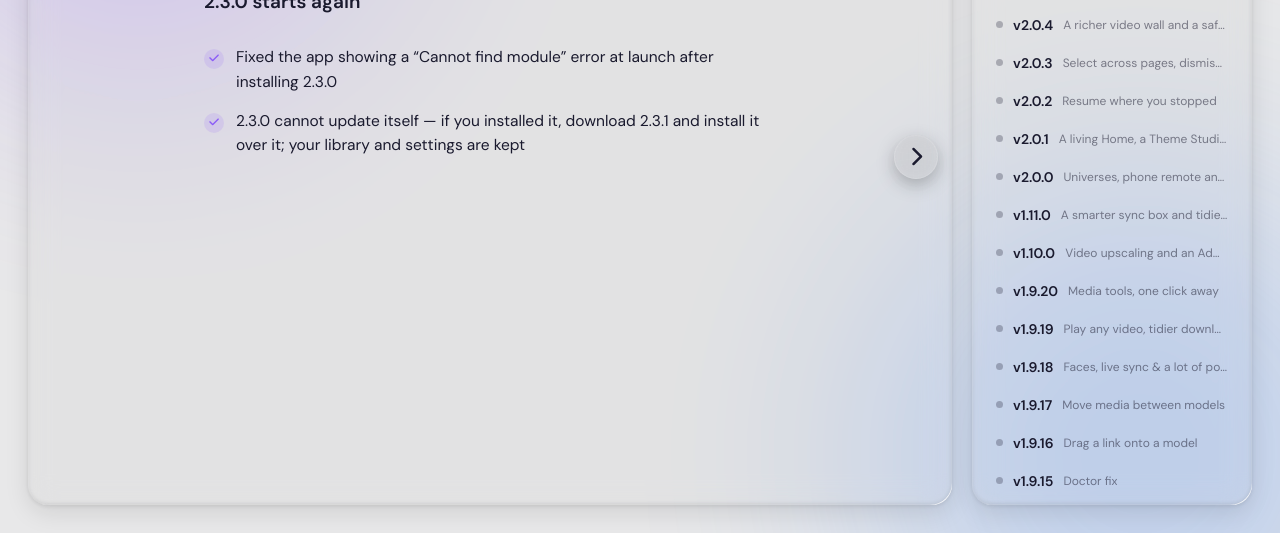
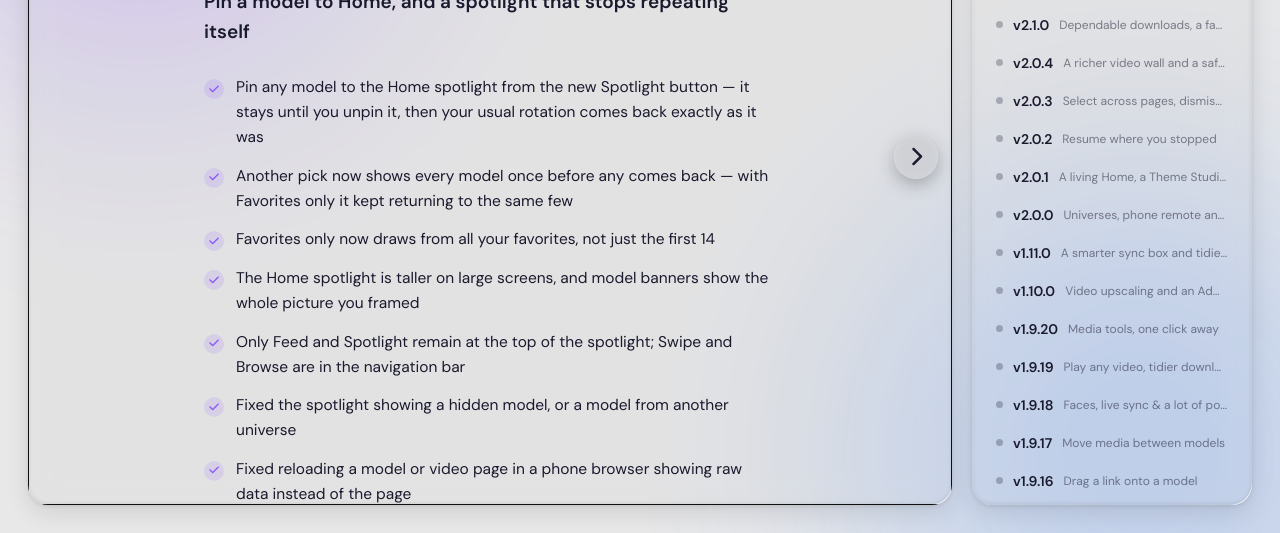
Before and after one commit to Delle-orga/Delle-Model-LP, a website: page releases/index.html in a window 1280 px wide. Shown: the part 267-800 px from the top of the page. Drawn offline with Linux system fonts and the light colour scheme.

Commit message:
changelog: v2.3.2 (spotlight pin, no-repeat picks, taller heroes); bump ?v cache-bust

```diff
--- a/releases/changelog.js
+++ b/releases/changelog.js
@@ -2,6 +2,21 @@
    ➕ Pour ajouter une version : copie un objet EN HAUT de la liste (la plus récente
       en premier). `date` est optionnel (omis = pas affiché). `tag` = petit libellé. */
 window.CHANGELOG = [
+  {
+    version: '2.3.2',
+    tag: 'Spotlight',
+    headline: 'Pin a model to Home, and a spotlight that stops repeating itself',
+    changes: [
+      'Pin any model to the Home spotlight from the new Spotlight button — it stays until you unpin it, then your usual rotation comes back exactly as it was',
+      'Another pick now shows every model once before any comes back — with Favorites only it kept returning to the same few',
+      'Favorites only now draws from all your favorites, not just the first 14',
+      'The Home spotlight is taller on large screens, and model banners show the whole picture you framed',
+      'Only Feed and Spotlight remain at the top of the spotlight; Swipe and Browse are in the navigation bar',
+      'Fixed the spotlight showing a hidden model, or a model from another universe',
+      'Fixed reloading a model or video page in a phone browser showing raw data instead of the page',
+      'Stronger sign-in security: every device asks you to sign in once after this update',
+    ],
+  },
   {
     version: '2.3.1',
     tag: 'Fix',
--- a/releases/index.html
+++ b/releases/index.html
@@ -76,7 +76,7 @@
     </div>
   </div>
 
-  <script src="changelog.js?v=10"></script>
+  <script src="changelog.js?v=11"></script>
   <script>
     (function () {
       var data = (window.CHANGELOG || []).slice();
```
